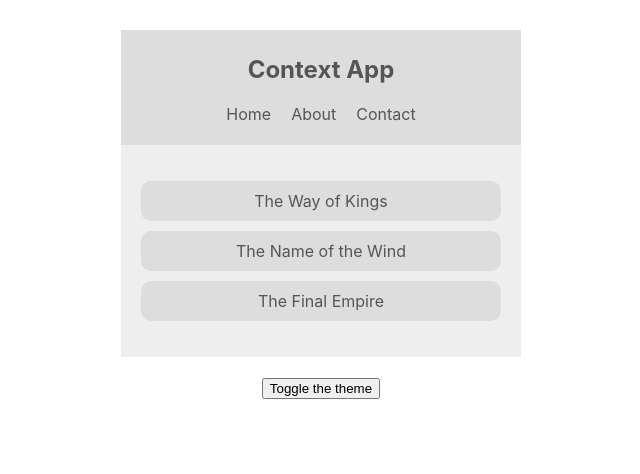
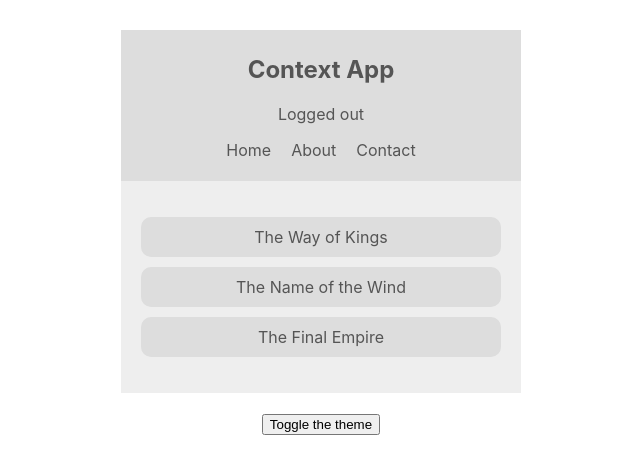
Before and after one commit to wondrousWebWorks/react-context-api-tut, a React (Create React App) app: page / in a window 1280 px wide. Shown: the top 474 px of the page, without its empty margins (319-959 px from the left). Built offline with nearby package versions, Linux system fonts and the light colour scheme.

Commit message:
Nest AuthContext in Navbar component

```diff
--- a/src/components/Navbar.js
+++ b/src/components/Navbar.js
@@ -1,15 +1,21 @@
 import React, { Component } from 'react';
+import { AuthContext } from '../contexts/AuthContext';
 import { ThemeContext } from '../contexts/ThemeContext';
 
 class Navbar extends Component {
   render() {
     return (
-      <ThemeContext.Consumer>{(context) => {
-        const { isLightTheme, light, dark } = context;
+      <AuthContext.Consumer>{(authContext) => (
+        <ThemeContext.Consumer>{(themeContext) => {
+          const { isAuthenticated, toggleAuth } = authContext;
+          const { isLightTheme, light, dark } = themeContext;
           const theme = isLightTheme ? light : dark;
           return (
             <nav style={{ background: theme.ui, color: theme.syntax}}>
               <h1>Context App</h1>
+              <div onClick={toggleAuth}>
+                { isAuthenticated ? 'Logged in' : 'Logged out' }
+              </div>
               <ul>
                 <li>Home</li>
                 <li>About</li>
@@ -17,8 +23,8 @@
               </ul>
             </nav>
           )
-      }}
-      </ThemeContext.Consumer>
+        }}</ThemeContext.Consumer>
+      )}</AuthContext.Consumer>
     );
   }
 }
```
Lines whose indentation alone changed are shown as unchanged.
